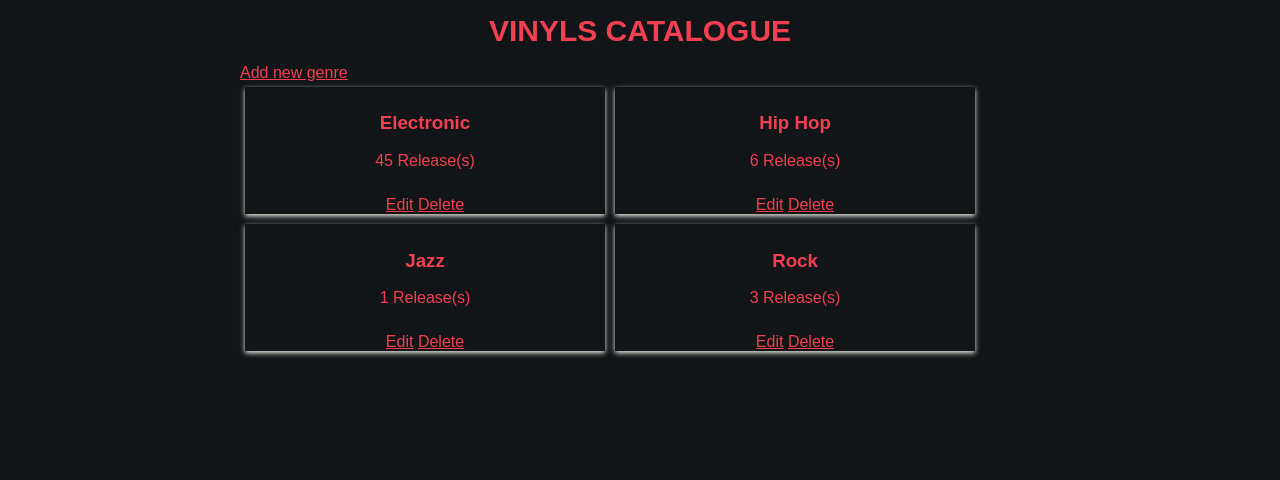
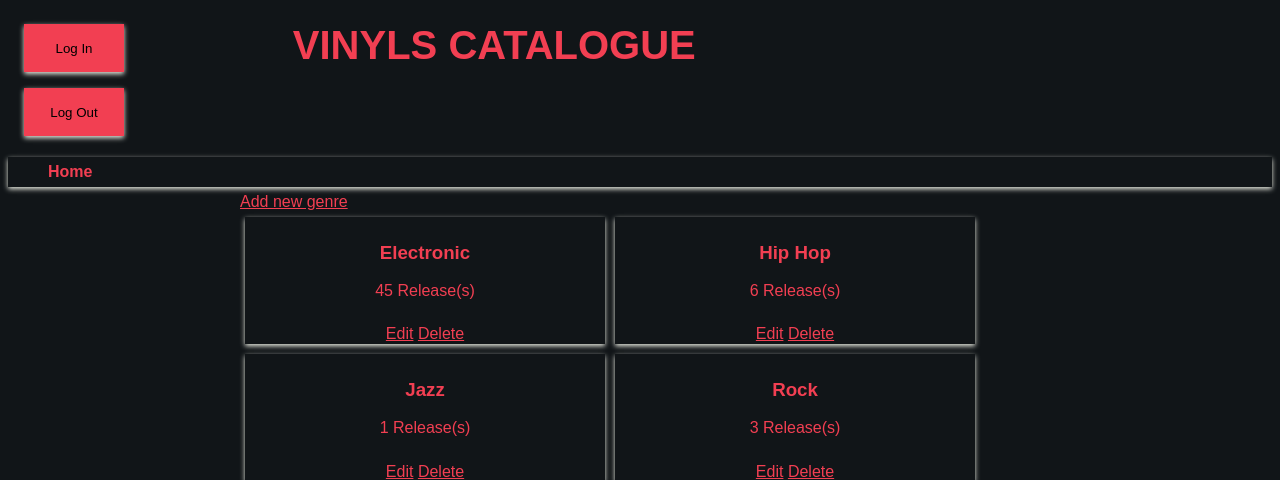
Before and after one commit to sripwoud/vinyls_catalogue, a Flask app: page / in a window 1280 px wide. Shown: the top 480 px of the page. Run offline with Flask 2, Linux system fonts and the light colour scheme; parts of the project's set-up code (start-up, migrations or seed data) failed here and were passed over.

Commit message:
style: Add log in/out buttons and css update

```diff
--- a/static/styles.css
+++ b/static/styles.css
@@ -8,15 +8,45 @@ body,p,ul,li,nav,h1, a {
 	line-height: 1.2em;
 }
 
-
+/*  NAV */
+nav {
+	display: flex;
+	flex-flow: row wrap;
+	/* justify-content: center; */
+}
 h1 {
-  text-align: center;
+  text-align: left;
+  flex: 4 0;
+  padding-left: 40px;
 }
 h1 a {
-	font-size: 30px;
+	font-size: 40px;
 	text-decoration: none;
   	text-transform: uppercase;
 }
+
+.buttons {
+	flex: 1 0;
+}
+
+button {
+	display: block;
+	margin: 16px;
+	min-width: 48px;
+	max-width: 100px;
+	min-height: 48px;
+	width: 100%;
+	background-color: #f23f52;
+	box-shadow: 0 2px 5px 0 #eceee4;
+	border: none;
+
+}
+
+button:hover {
+	cursor: pointer;
+}
+
+/* MAIN */
 
 body {
 	background-color: #111518;
@@ -43,6 +73,7 @@ main {
 	max-width: 100%;
 	padding-bottom: 5px;
     padding-top: 5px;
+	flex: 1 100%;
 }
 
 /* Display list items side by side */
@@ -121,13 +152,19 @@ li.list{
 }
 
 
+/* Log In Button */
+#signinButton {
+	margin: auto;
+	margin-top: 10px;
+}
+
 /* media query small screen */
 @media screen and (max-width: 450px) {
   li.list {
 		width: 100%;
 	}
 
-	h1 {
-		font-size: 12px;
+	h1 > a {
+		font-size: 26px;
 	}
 }
--- a/templates/genres.html
+++ b/templates/genres.html
@@ -10,9 +10,22 @@
 <body>
   <header>
     <nav>
+        <div class="buttons">
+            <a href="{{url_for('showLogin')}}">
+                <button>Log In</button>
+            </a>
+            <a href="{{url_for('gdisconnect')}}" method="post">
+                <button>Log Out</button>
+            </a>
+        </div>
       <h1>
         <a href="/">Vinyls Catalogue</a>
       </h1>
+      <ul id="breadcrumb" aria-label="Breadcrumb" role="navigation">
+        <li>
+          <a href="/">Home</a>
+        </li>
+      </ul>
     </nav>
   </header>
   <main>
```
Also changed, not shown: templates/deletegenre.html (+8 -0 lines), templates/deleterelease.html (+8 -0 lines), templates/deletesong.html (+8 -0 lines), templates/editgenre.html (+8 -0 lines), templates/editrelease.html (+8 -0 lines), templates/editsong.html (+8 -0 lines), templates/newgenre.html (+8 -0 lines), templates/newrelease.html (+8 -0 lines), templates/newsong.html (+8 -0 lines), templates/releases.html (+8 -0 lines), templates/songs.html (+8 -0 lines).
